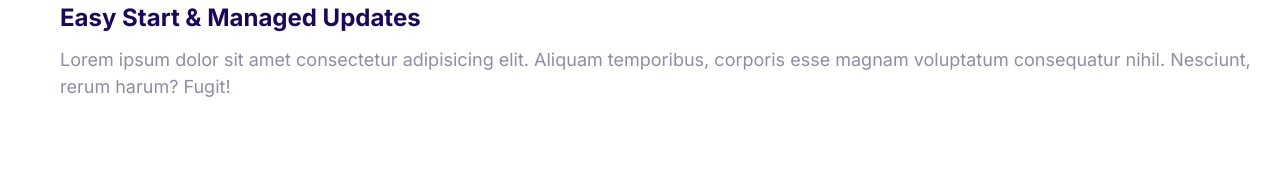
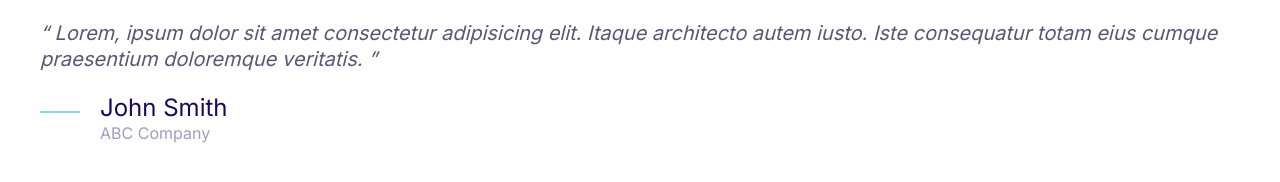
Before and after one commit to keitarusm/Course-Work, a plain HTML site: page HTML-Part3/Moshify/index.html in a window 1280 px wide. Drawn offline with Linux system fonts and the light colour scheme.

Commit message:
added a quote element

```diff
--- a/HTML-Part3/Moshify/css/styles.css
+++ b/HTML-Part3/Moshify/css/styles.css
@@ -4,6 +4,7 @@
   --color-accent: #ff3400;
   --color-headings: #1b0760;
   --color-body: #918ca4;
+  --color-body-darker: #5c5577;
   --color-border: #ccc;
   --border-radius: 30px;
 }
@@ -379,3 +380,50 @@ a {
 .media__image {
   margin-top: 1rem;
 }
+
+/* Quotes */
+.quote {
+  font-size: 3rem;
+  font-style: italic;
+  color: var(--color-body-darker);
+  line-height: 1.3;
+}
+
+.quote__text::before {
+  content: open-quote;
+}
+
+.quote__text::after {
+  content: close-quote;
+}
+
+.quote__author {
+  font-size: 3rem;
+  font-weight: 500;
+  font-style: normal;
+  margin-bottom: 0;
+}
+
+.quote__organization {
+  color: var(--color-headings);
+  opacity: 0.4;
+  font-size: 2rem;
+  font-style: normal;
+}
+
+.quote__line {
+  position: relative;
+  bottom: 10px;
+}
+
+@media screen and (min-width: 1024px) {
+  .quote {
+    font-size: 2rem;
+  }
+  .quote__author {
+    font-size: 2.4rem;
+  }
+  .quote__organization {
+    font-size: 1.6rem;
+  }
+}
--- a/HTML-Part3/Moshify/index.html
+++ b/HTML-Part3/Moshify/index.html
@@ -15,20 +15,25 @@
     <title>Moshify</title>
   </head>
   <body>
+    <blockquote class="quote">
+      <p class="quote__text">
+        Lorem, ipsum dolor sit amet consectetur adipisicing elit. Itaque
+        architecto autem iusto. Iste consequatur totam eius cumque praesentium
+        doloremque veritatis.
+      </p>
+      <footer>
         <div class="media">
           <div class="media__image">
-        <svg class="icon icon--primary">
-          <use xlink:href="images/sprite.svg#snap"></use>
+            <svg class="icon icon--primary quote__line">
+              <use xlink:href="images/sprite.svg#line"></use>
             </svg>
           </div>
           <div class="media__body">
-        <h3 class="media__title">Easy Start & Managed Updates</h3>
-        <p>
-          Lorem ipsum dolor sit amet consectetur adipisicing elit. Aliquam
-          temporibus, corporis esse magnam voluptatum consequatur nihil.
-          Nesciunt, rerum harum? Fugit!
-        </p>
+            <h3 class="media__title quote__author">John Smith</h3>
+            <p class="quote__organization">ABC Company</p>
           </div>
         </div>
+      </footer>
+    </blockquote>
   </body>
 </html>
```
Also changed, not shown: HTML-Part3/Moshify/components/quotes.html (added, +20 -0 lines). Lines whose indentation alone changed are shown as unchanged.
